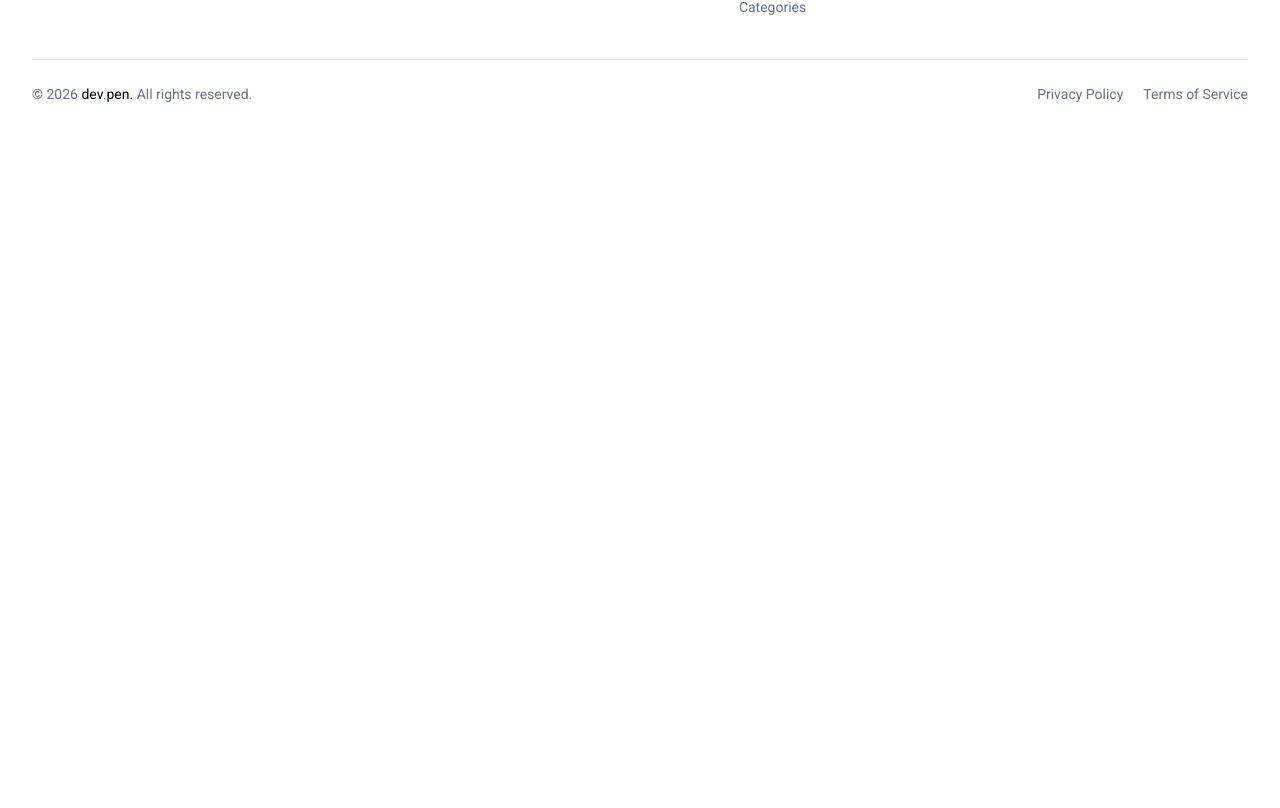
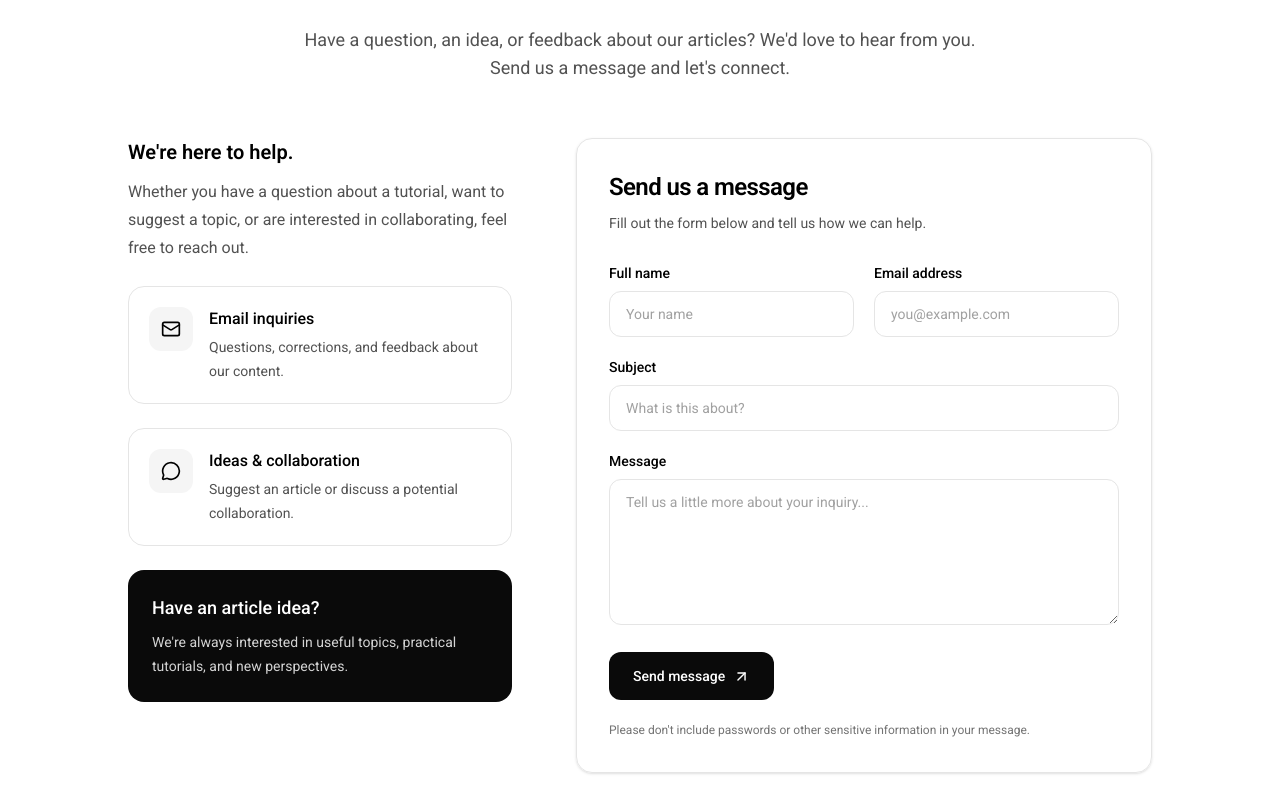
Before and after one commit to nrd00/devpen, a Next.js app: page / in a window 1280 px wide. Shown: the part 1752-2560 px from the top of the page. Before the commit the page ends 1896 px from the top, so only its background shows below. Built offline with nearby package versions, Linux system fonts and the light colour scheme.

Commit message:
Add contact form

```diff
--- a/app/page.tsx
+++ b/app/page.tsx
@@ -1,6 +1,7 @@
 import FeatureCategory from "@/components/FeatureCategory";
 import FeaturePost from "@/components/FeaturePost";
 import Hero from "@/components/Hero";
+import ContactPage from "@/components/Contact";
 
 export default function Home() {
   return (
@@ -9,6 +10,7 @@ export default function Home() {
         <Hero />
         <FeaturePost />
         <FeatureCategory />
+        <ContactPage />
       </main>
     </>
   );
--- /dev/null
+++ b/components/Contact.tsx
@@ -0,0 +1,248 @@
+"use client";
+
+import { useState, type FormEvent } from "react";
+import { ArrowUpRight, Mail, MessageCircle, CheckCircle2 } from "lucide-react";
+
+type ContactForm = {
+  name: string;
+  email: string;
+  subject: string;
+  message: string;
+};
+
+const initialForm: ContactForm = {
+  name: "",
+  email: "",
+  subject: "",
+  message: "",
+};
+
+export default function ContactPage() {
+  const [form, setForm] = useState<ContactForm>(initialForm);
+  const [submitted, setSubmitted] = useState(false);
+
+  function handleChange(
+    e: React.ChangeEvent<HTMLInputElement | HTMLTextAreaElement>,
+  ) {
+    const { name, value } = e.target;
+
+    setForm((prev) => ({
+      ...prev,
+      [name]: value,
+    }));
+
+    setSubmitted(false);
+  }
+
+  function handleSubmit(e: FormEvent<HTMLFormElement>) {
+    e.preventDefault();
+
+    // Connect your backend or email service here.
+    // This demo only shows a success message.
+    setSubmitted(true);
+    setForm(initialForm);
+  }
+
+  return (
+    <main className="min-h-screen bg-white text-black">
+      <section className="mx-auto max-w-6xl px-5 py-16 sm:px-8 sm:py-24">
+        {/* Heading */}
+        <div className="mx-auto max-w-3xl text-center">
+          <span className="text-sm font-semibold uppercase tracking-[0.2em] text-neutral-500">
+            Get in touch
+          </span>
+
+          <h1 className="mt-4 text-4xl font-semibold tracking-tight sm:text-5xl md:text-6xl">
+            Let&apos;s start a conversation.
+          </h1>
+
+          <p className="mx-auto mt-5 max-w-2xl text-base leading-7 text-neutral-600 sm:text-lg">
+            Have a question, an idea, or feedback about our articles? We&apos;d
+            love to hear from you. Send us a message and let&apos;s connect.
+          </p>
+        </div>
+
+        {/* Main content */}
+        <div className="mx-auto mt-14 grid max-w-5xl gap-10 lg:grid-cols-[0.8fr_1.2fr] lg:gap-16">
+          {/* Contact information */}
+          <aside className="space-y-6">
+            <div>
+              <h2 className="text-xl font-semibold">
+                We&apos;re here to help.
+              </h2>
+
+              <p className="mt-3 leading-7 text-neutral-600">
+                Whether you have a question about a tutorial, want to suggest a
+                topic, or are interested in collaborating, feel free to reach
+                out.
+              </p>
+            </div>
+
+            <div className="flex gap-4 rounded-2xl border border-neutral-200 p-5">
+              <div className="flex size-11 shrink-0 items-center justify-center rounded-xl bg-neutral-100">
+                <Mail size={20} />
+              </div>
+
+              <div>
+                <h3 className="font-medium">Email inquiries</h3>
+                <p className="mt-1 text-sm leading-6 text-neutral-600">
+                  Questions, corrections, and feedback about our content.
+                </p>
+              </div>
+            </div>
+
+            <div className="flex gap-4 rounded-2xl border border-neutral-200 p-5">
+              <div className="flex size-11 shrink-0 items-center justify-center rounded-xl bg-neutral-100">
+                <MessageCircle size={20} />
+              </div>
+
+              <div>
+                <h3 className="font-medium">Ideas & collaboration</h3>
+                <p className="mt-1 text-sm leading-6 text-neutral-600">
+                  Suggest an article or discuss a potential collaboration.
+                </p>
+              </div>
+            </div>
+
+            <div className="rounded-2xl bg-neutral-950 p-6 text-white">
+              <h3 className="text-lg font-medium">Have an article idea?</h3>
+
+              <p className="mt-2 text-sm leading-6 text-neutral-300">
+                We&apos;re always interested in useful topics, practical
+                tutorials, and new perspectives.
+              </p>
+            </div>
+          </aside>
+
+          {/* Contact form */}
+          <div className="rounded-2xl border border-neutral-200 p-6 shadow-sm sm:p-8">
+            <h2 className="text-2xl font-semibold tracking-tight">
+              Send us a message
+            </h2>
+
+            <p className="mt-2 text-sm leading-6 text-neutral-600">
+              Fill out the form below and tell us how we can help.
+            </p>
+
+            {submitted && (
+              <div
+                role="status"
+                className="mt-6 flex gap-3 rounded-xl border border-green-200 bg-green-50 p-4 text-sm text-green-800"
+              >
+                <CheckCircle2 size={20} className="shrink-0" />
+                <p>
+                  Your form passed validation. Connect a backend or email
+                  service to deliver your message.
+                </p>
+              </div>
+            )}
+
+            <form onSubmit={handleSubmit} className="mt-7 space-y-5">
+              <div className="grid gap-5 sm:grid-cols-2">
+                <div>
+                  <label
+                    htmlFor="name"
+                    className="mb-2 block text-sm font-medium"
+                  >
+                    Full name
+                  </label>
+
+                  <input
+                    id="name"
+                    name="name"
+                    type="text"
+                    autoComplete="name"
+                    placeholder="Your name"
+                    value={form.name}
+                    onChange={handleChange}
+                    required
+                    minLength={2}
+                    className="w-full rounded-xl border border-neutral-200 px-4 py-3 text-sm outline-none transition placeholder:text-neutral-400 focus:border-neutral-950 focus:ring-2 focus:ring-neutral-950/10"
+                  />
+                </div>
+
+                <div>
+                  <label
+                    htmlFor="email"
+                    className="mb-2 block text-sm font-medium"
+                  >
+                    Email address
+                  </label>
+
+                  <input
+                    id="email"
+                    name="email"
+                    type="email"
+                    autoComplete="email"
+                    placeholder="you@example.com"
+                    value={form.email}
+                    onChange={handleChange}
+                    required
+                    className="w-full rounded-xl border border-neutral-200 px-4 py-3 text-sm outline-none transition placeholder:text-neutral-400 focus:border-neutral-950 focus:ring-2 focus:ring-neutral-950/10"
+                  />
+                </div>
+              </div>
+
+              <div>
+                <label
+                  htmlFor="subject"
+                  className="mb-2 block text-sm font-medium"
+                >
+                  Subject
+                </label>
+
+                <input
+                  id="subject"
+                  name="subject"
+                  type="text"
+                  placeholder="What is this about?"
+                  value={form.subject}
+                  onChange={handleChange}
+                  required
+                  className="w-full rounded-xl border border-neutral-200 px-4 py-3 text-sm outline-none transition placeholder:text-neutral-400 focus:border-neutral-950 focus:ring-2 focus:ring-neutral-950/10"
+                />
+              </div>
+
+              <div>
+                <label
+                  htmlFor="message"
+                  className="mb-2 block text-sm font-medium"
+                >
+                  Message
+                </label>
+
+                <textarea
+                  id="message"
+                  name="message"
+                  rows={6}
+                  placeholder="Tell us a little more about your inquiry..."
+                  value={form.message}
+                  onChange={handleChange}
+                  required
+                  minLength={10}
+                  className="w-full resize-y rounded-xl border border-neutral-200 px-4 py-3 text-sm outline-none transition placeholder:text-neutral-400 focus:border-neutral-950 focus:ring-2 focus:ring-neutral-950/10"
+                />
+              </div>
+
+              <button
+                type="submit"
+                className="group inline-flex w-full items-center justify-center gap-2 rounded-xl bg-neutral-950 px-6 py-3.5 text-sm font-medium text-white transition hover:bg-neutral-800 focus-visible:outline-none focus-visible:ring-2 focus-visible:ring-neutral-950 focus-visible:ring-offset-2 sm:w-auto"
+              >
+                Send message
+                <ArrowUpRight
+                  size={17}
+                  className="transition-transform group-hover:-translate-y-0.5 group-hover:translate-x-0.5"
+                />
+              </button>
+
+              <p className="text-xs leading-5 text-neutral-500">
+                Please don&apos;t include passwords or other sensitive
+                information in your message.
+              </p>
+            </form>
+          </div>
+        </div>
+      </section>
+    </main>
+  );
+}
```
